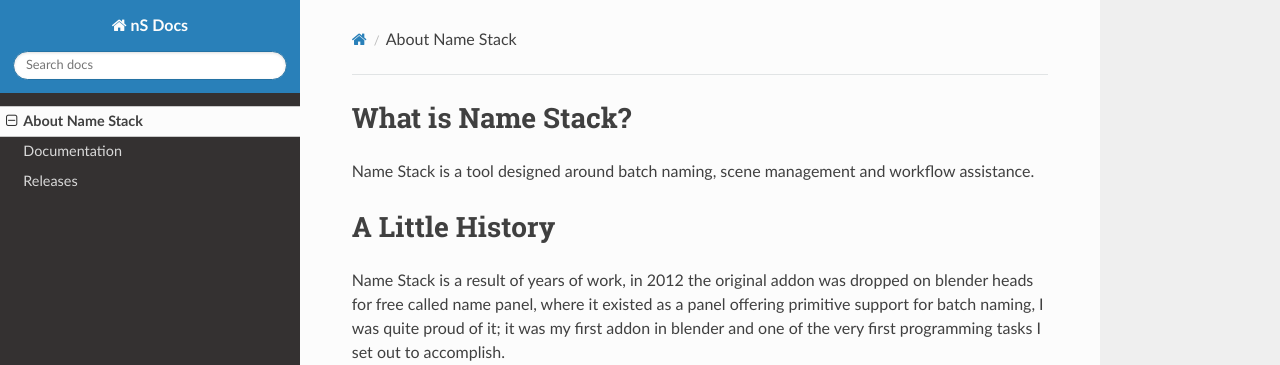
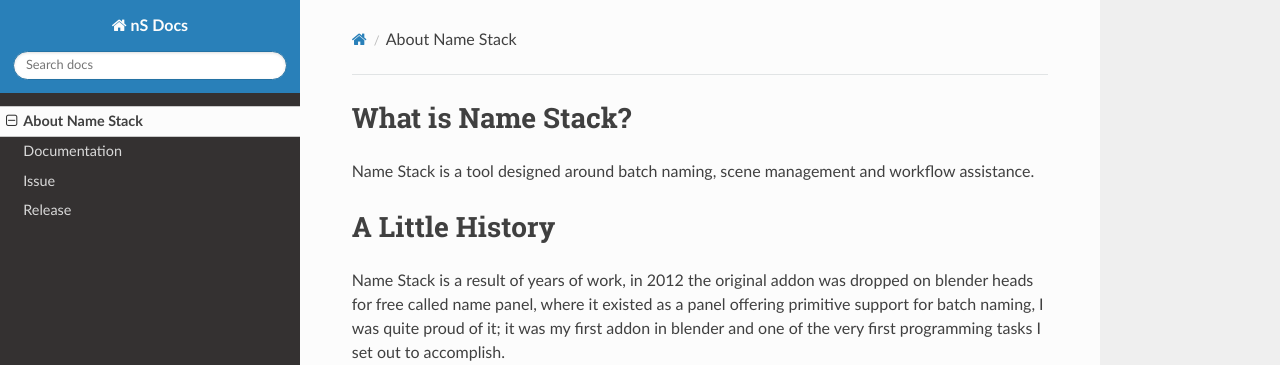
Before and after one commit to proxeIO/nS-Docs, an MkDocs documentation site: the page built from docs/index.md, in a window 1280 px wide. Shown: the top 365 px of the page. Built offline with MkDocs 1.6.1, drawn with Linux system fonts in a browser that asks for light colours; nearby versions of some CDN libraries; old or Windows-style settings are respelled for this version of MkDocs.

Commit message:
Add issue.md

```diff
--- a/mkdocs.yml
+++ b/mkdocs.yml
@@ -5,4 +5,5 @@ theme: readthedocs
 pages:
   - About Name Stack: index.md
   - Documentation: docs.md
-  - Releases: releases.md
+  - Issue: issue.md
+  - Release: release.md
```
Also changed, not shown: docs/issue.md (added, +7 -0 lines).
